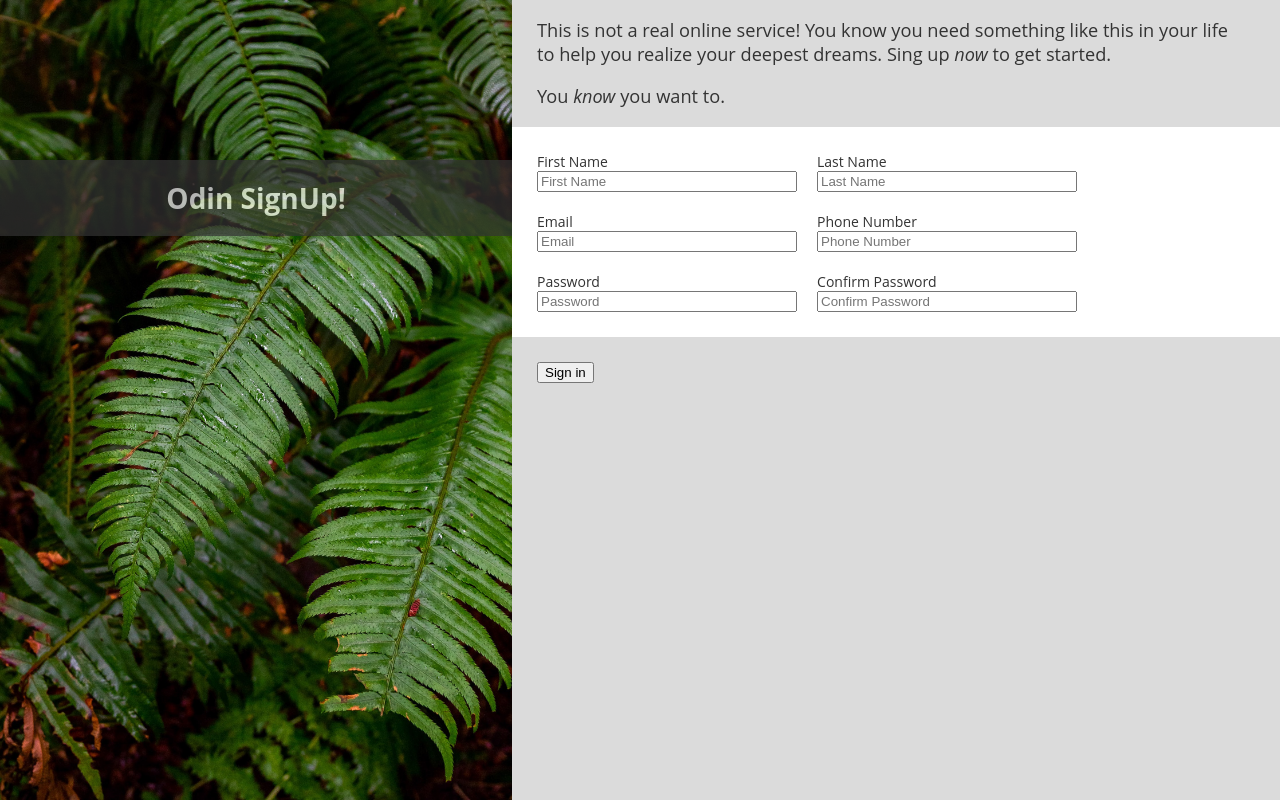
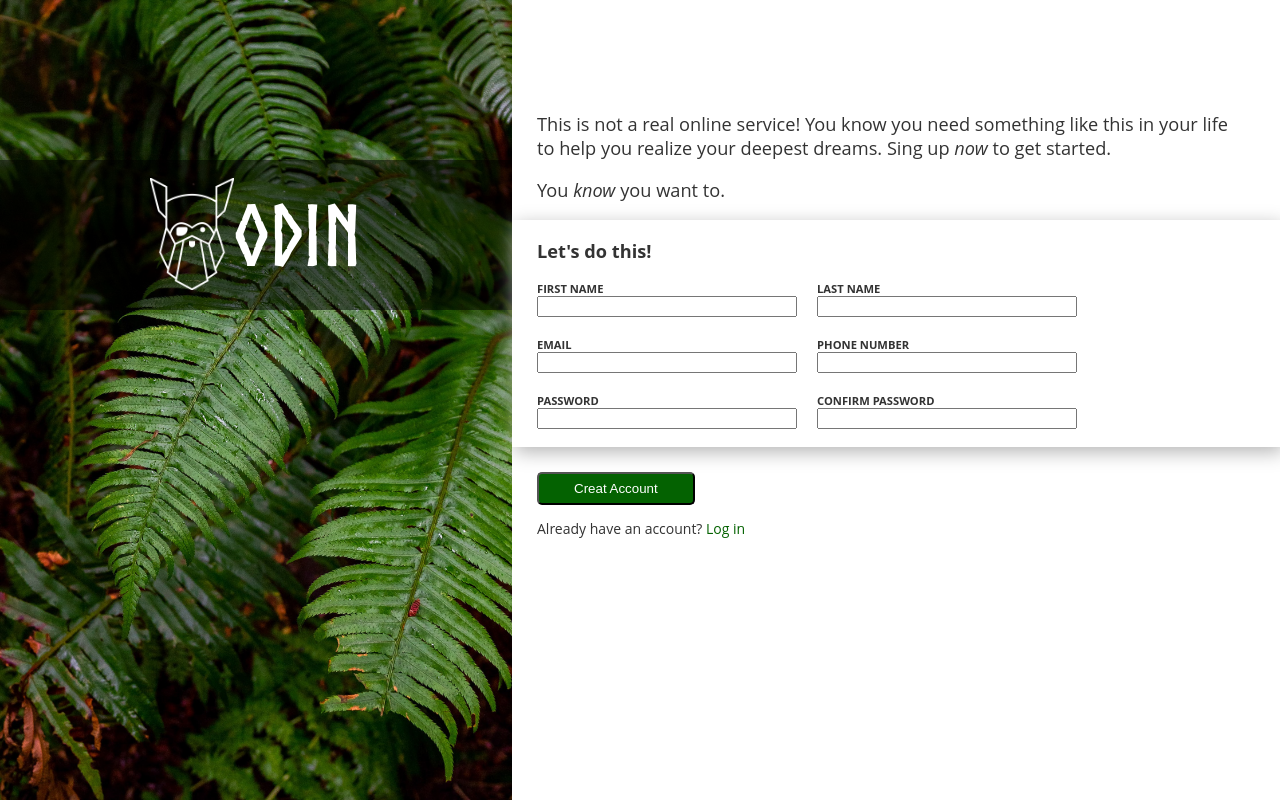
Before and after one commit to alxgrg/odin-signup, a plain HTML site: page index.html in a window 1280 px wide. Drawn offline with Linux system fonts and the light colour scheme.

Commit message:
Add main section

```diff
--- a/css/style.css
+++ b/css/style.css
@@ -16,7 +16,7 @@ body {
   width: 40vw;
   height: 100vh;
   background-color: rgb(219, 184, 184);
-  background-image: url('../plants.jpeg');
+  background-image: url('../images/plants.jpeg');
   background-repeat: no-repeat;
   background-size: cover;
   color: #fff;
@@ -24,28 +24,57 @@ body {
   flex-direction: column;
 }
 
+@font-face {
+  font-family: 'norse-bold';
+  src: url('../fonts/norse-bold.otf');
+}
+
 .logo {
   width: 100%;
-  background-color: #333;
-  opacity: 0.7;
+  height: 150px;
+  background-color: rgb(0, 0, 0, 0.5);
   margin-top: 20vh;
   text-align: center;
+  font-family: 'norse-bold';
+  font-size: 3em;
+  display: flex;
+  align-items: center;
+}
+.inner {
+  margin: 0 auto;
+  display: flex;
+}
+
+.logo img {
+  height: 8rem;
+}
+.logo h1 {
+  opacity: 1 !important;
+  margin: 1rem 0;
 }
 
 .main {
   width: 60vw;
-  background-color: rgb(219, 219, 219);
+  background-color: rgb(255, 255, 255);
 }
 
 .blerb {
   margin-left: 25px;
+  margin-top: 14vh;
   width: 90%;
   font-size: 1.3rem;
 }
 
 .form-wrap {
   background-color: #fff;
-  padding: 25px 0;
+  padding: 1.3rem 0;
+  box-shadow: #b4b4b4 3px 5px 18px;
+}
+.form-tagline {
+  margin-left: 25px;
+  font-weight: bold;
+  font-size: 1.3rem;
+  margin-top: 0;
 }
 
 .controls {
@@ -60,9 +89,27 @@ body {
   display: flex;
   flex-direction: column;
   width: 35%;
+  text-transform: uppercase;
+  font-size: 0.8rem;
+  font-weight: bold;
 }
 
 .actions {
   margin-left: 25px;
   margin-top: 25px;
 }
+
+button {
+  padding: 7px 35px;
+  background-color: rgb(4, 98, 1);
+  color: #fff;
+  border-radius: 5px;
+}
+
+.log-in {
+  margin-left: 25px;
+}
+.log-in a {
+  text-decoration: none;
+  color: rgb(4, 98, 1);
+}
--- a/index.html
+++ b/index.html
@@ -11,7 +11,10 @@
     <div class="container">
       <header class="header">
         <div class="logo">
-          <h1>Odin SignUp!</h1>
+          <div class="inner">
+            <img src="images/logo.png" alt="" />
+            <h1>ODIN</h1>
+          </div>
         </div>
       </header>
 
@@ -27,6 +30,7 @@
 
         <form class="form">
           <div class="form-wrap">
+            <p class="form-tagline">Let's do this!</p>
             <div class="controls">
               <div class="control">
                 <label for="firstName">First Name</label>
@@ -34,7 +38,6 @@
                   type="text"
                   class="form-control"
                   id="firstName"
-                  placeholder="First Name"
                   required
                 />
               </div>
@@ -44,36 +47,20 @@
                   type="text"
                   class="form-control"
                   id="lastName"
-                  placeholder="Last Name"
                   required
                 />
               </div>
               <div class="control">
                 <label for="email">Email</label>
-                <input
-                  type="email"
-                  class="form-control"
-                  id="email"
-                  placeholder="Email"
-                />
+                <input type="email" class="form-control" id="email" />
               </div>
               <div class="control">
                 <label for="phone">Phone Number</label>
-                <input
-                  type="tel"
-                  class="form-control"
-                  id="phone"
-                  placeholder="Phone Number"
-                />
+                <input type="tel" class="form-control" id="phone" />
               </div>
               <div class="control">
                 <label for="password">Password</label>
-                <input
-                  type="password"
-                  class="form-control"
-                  id="password"
-                  placeholder="Password"
-                />
+                <input type="password" class="form-control" id="password" />
               </div>
               <div class="control">
                 <label for="confirm-password">Confirm Password</label>
@@ -81,15 +68,15 @@
                   type="password"
                   class="form-control"
                   id="confirm-password"
-                  placeholder="Confirm Password"
                 />
               </div>
             </div>
           </div>
           <div class="actions">
-            <button>Sign in</button>
+            <button>Creat Account</button>
           </div>
         </form>
+        <p class="log-in">Already have an account? <a href="#">Log in</a></p>
       </main>
     </div>
 
```
Also changed, not shown: fonts/Norse-Bold.otf (added), images/logo.png (added), images/plants.jpeg (renamed from plants.jpeg).
